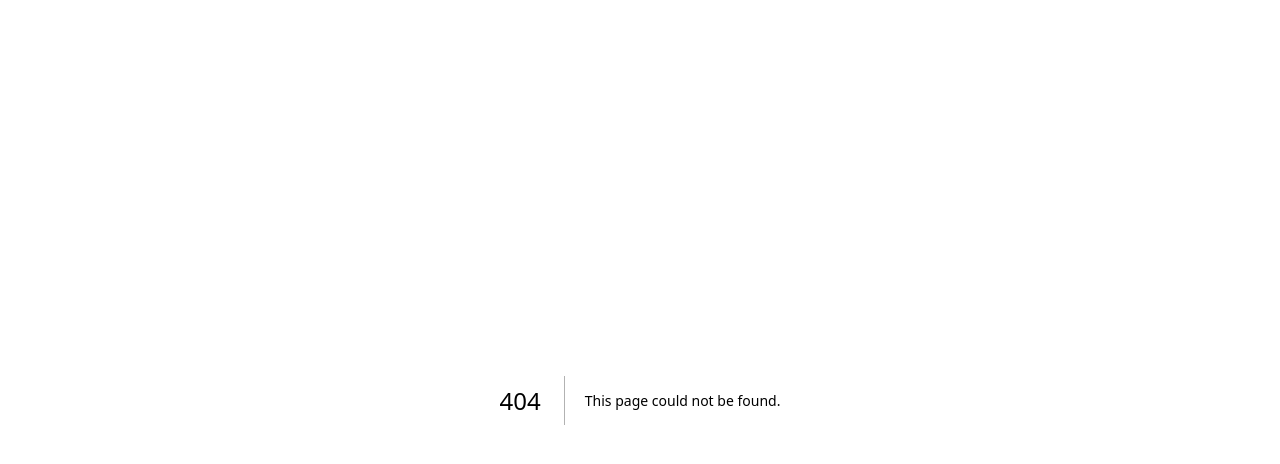
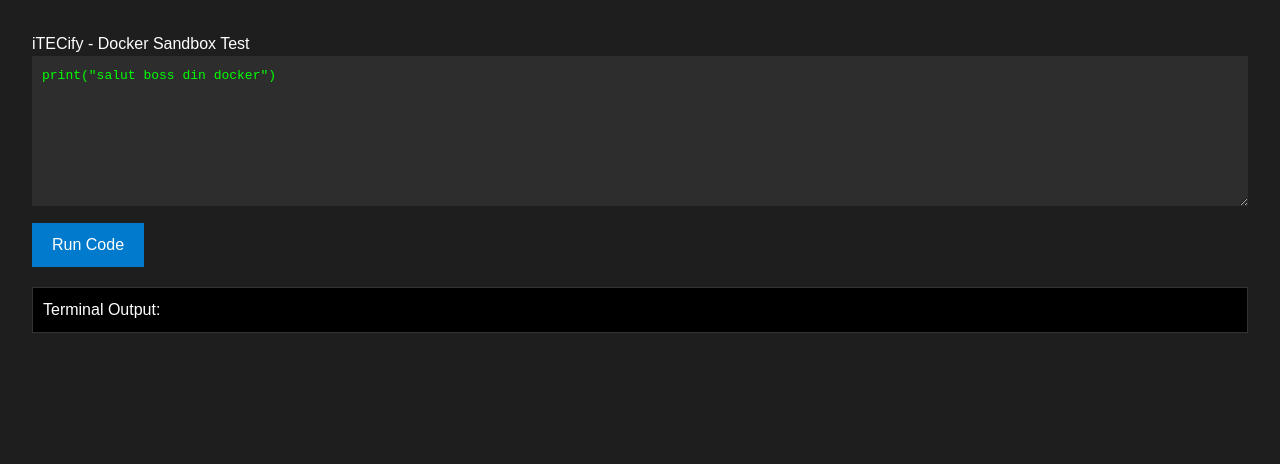
Before and after one commit to 0ai3/itec2026, a Next.js app: page /dockertest in a window 1280 px wide. Before the commit this address had no page. Shown: the top 464 px of the page. Built offline with nearby package versions, Linux system fonts and the light colour scheme.

Commit message:
docker implemented

```diff
--- a/package.json
+++ b/package.json
@@ -9,6 +9,7 @@
     "lint": "eslint"
   },
   "dependencies": {
+    "dockerode": "^4.0.10",
     "monaco-editor": "^0.55.1",
     "next": "16.2.1",
     "react": "19.2.4",
@@ -16,6 +17,7 @@
   },
   "devDependencies": {
     "@tailwindcss/postcss": "^4",
+    "@types/dockerode": "^4.0.1",
     "@types/node": "^20",
     "@types/react": "^19",
     "@types/react-dom": "^19",
--- /dev/null
+++ b/src/app/api/execute/route.ts
@@ -0,0 +1,41 @@
+import Docker from 'dockerode'
+import { NextResponse } from 'next/server'
+import { Writable } from 'stream';
+
+const docker = new Docker();
+
+export async function POST(req: Request) {
+    try {
+        const { code } = await req.json();
+
+        let outputData = '';
+        const outputStream = new Writable({
+            write(chunk, enc, next) {
+                outputData += chunk.toString();
+                next();
+            }
+        });
+
+        const [result, container] = await docker.run(
+            'python:3.9-alpine',
+            ['python', '-c', code],
+            outputStream,{
+            HostConfig: {
+                AutoRemove: true,
+                Memory:  50 * 1024 * 1024,
+                NanoCpus: 1000000000,
+            }
+        }
+        );
+
+        const logs = await container.logs({stdout:true, stderr: true});
+
+        return NextResponse.json({
+            output: outputData.trim()
+        });
+    }
+    catch (error: any) {
+        console.error(error);
+        return NextResponse.json({error: 'a crapat executia'}, {status: 500});
+    }
+}
--- /dev/null
+++ b/src/app/dockertest/page.tsx
@@ -0,0 +1,42 @@
+'use client';
+import { useState } from 'react';
+
+export default function dockerTest() {
+    const [code, setCode] = useState('print("salut boss din docker")');
+    const [output, setOutput] = useState('');
+    const [loading, setLoading] = useState(false);
+
+    const runCode = async () => {
+        setLoading(true);
+        setOutput('se ruleaza in container boss');
+
+        const res = await fetch('/api/execute', {
+            method: 'POST',
+            headers: { 'Content-Type': 'application/json'},
+            body: JSON.stringify({ code })
+        });
+
+        const data = await res.json();
+        setOutput(data.output || data.error);
+        setLoading(false);
+    };
+
+    return(<div style={{ padding: '2rem', fontFamily: 'sans-serif', backgroundColor: '#1e1e1e', color: 'white', minHeight: '100vh' }}>
+      <h1>iTECify - Docker Sandbox Test</h1>
+
+      <textarea
+        value={code}
+        onChange={(e) => setCode(e.target.value)}
+        style={{ width: '100%', height: '150px', backgroundColor: '#2d2d2d', color: '#00ff00', padding: '10px', fontFamily: 'monospace' }}
+      />
+
+      <button onClick={runCode} disabled={loading} style={{ padding: '10px 20px', marginTop: '10px', cursor: 'pointer', backgroundColor: '#007acc', color: 'white', border: 'none' }}>
+        {loading ? 'Se execută...' : 'Run Code'}
+      </button>
+
+      <div style={{ marginTop: '20px', padding: '10px', backgroundColor: '#000', border: '1px solid #333' }}>
+        <h3>Terminal Output:</h3>
+        <pre>{output}</pre>
+      </div>
+    </div>);
+}
```
Also changed, not shown: 1 other file (tests, documents, lock files or other folders).
